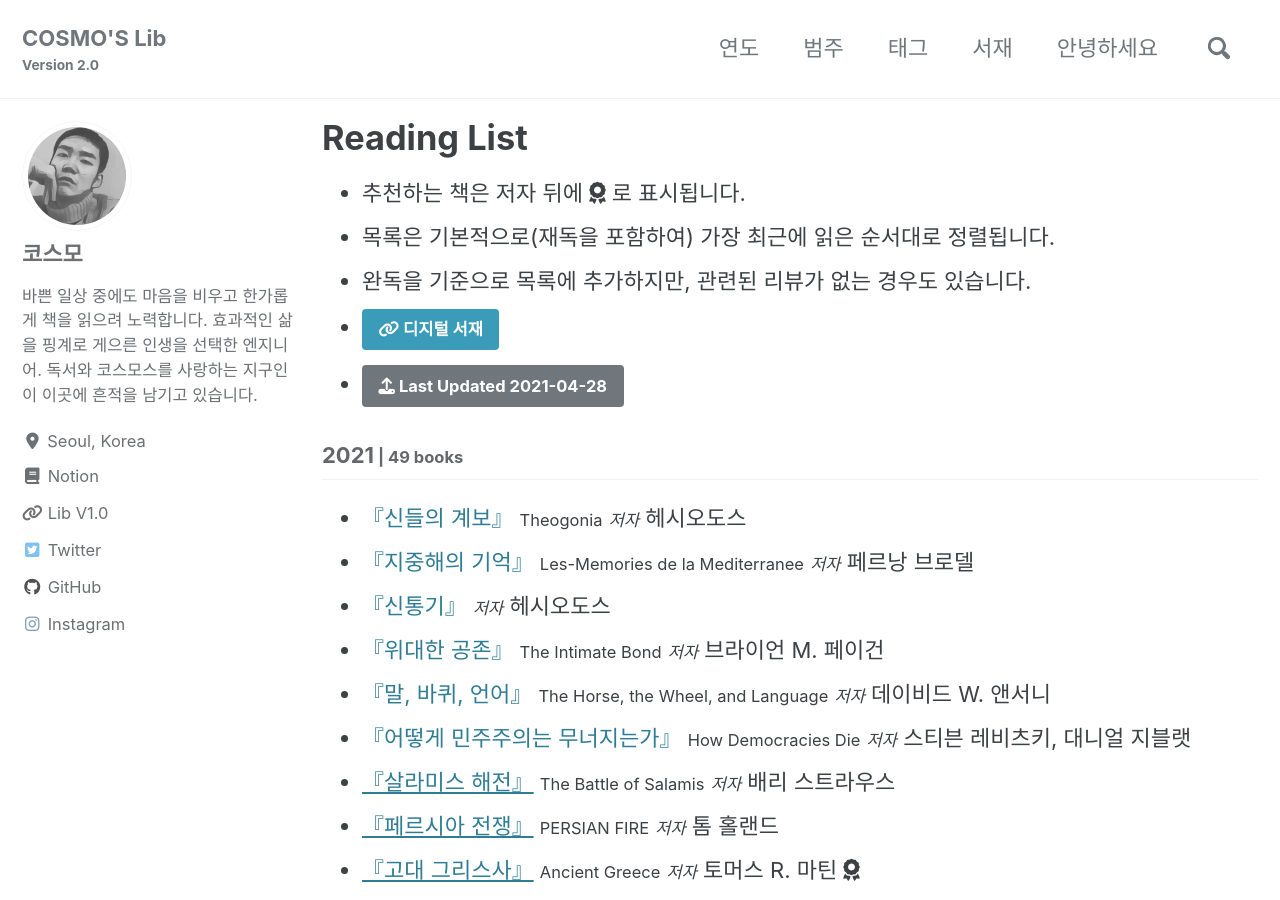
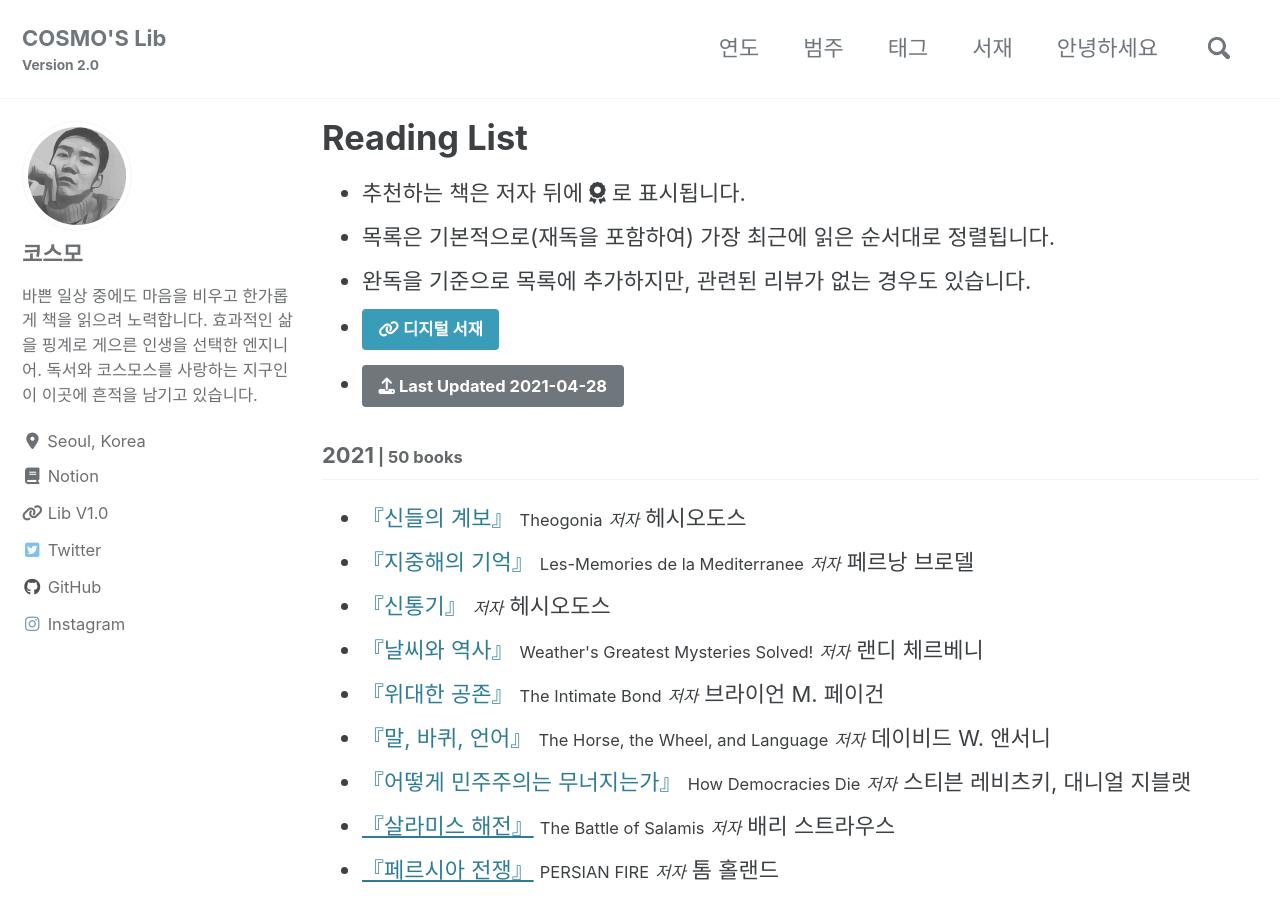
Before and after one commit to deftone2000/cosmo-s-archive, a Jekyll site: the page built from _pages/reading-list.html, in a window 1280 px wide and 900 px high. Built offline with Jekyll 4.4.1, drawn with Linux system fonts in a browser that asks for light colours; cached includes are drawn as plain includes; nearby versions of some CDN libraries; comment, search, counter and statistics services are not loaded; a style sheet for code colours, icons or effects is not loaded.

Commit message:
no message

```diff
--- a/_data/reading.yml
+++ b/_data/reading.yml
@@ -31,6 +31,16 @@ list:
         trans: 김원익
         pub: 민음사
         pub_info: 2003-11-25
+        post_link:
+
+      - title: "날씨와 역사"
+        ori_title: Weather's Greatest Mysteries Solved!
+        author: 랜디 체르베니
+        post_title:
+        cover:
+        trans: 김정은
+        pub: 반디
+        pub_info:
         post_link:
 
       - title: "위대한 공존"
```
